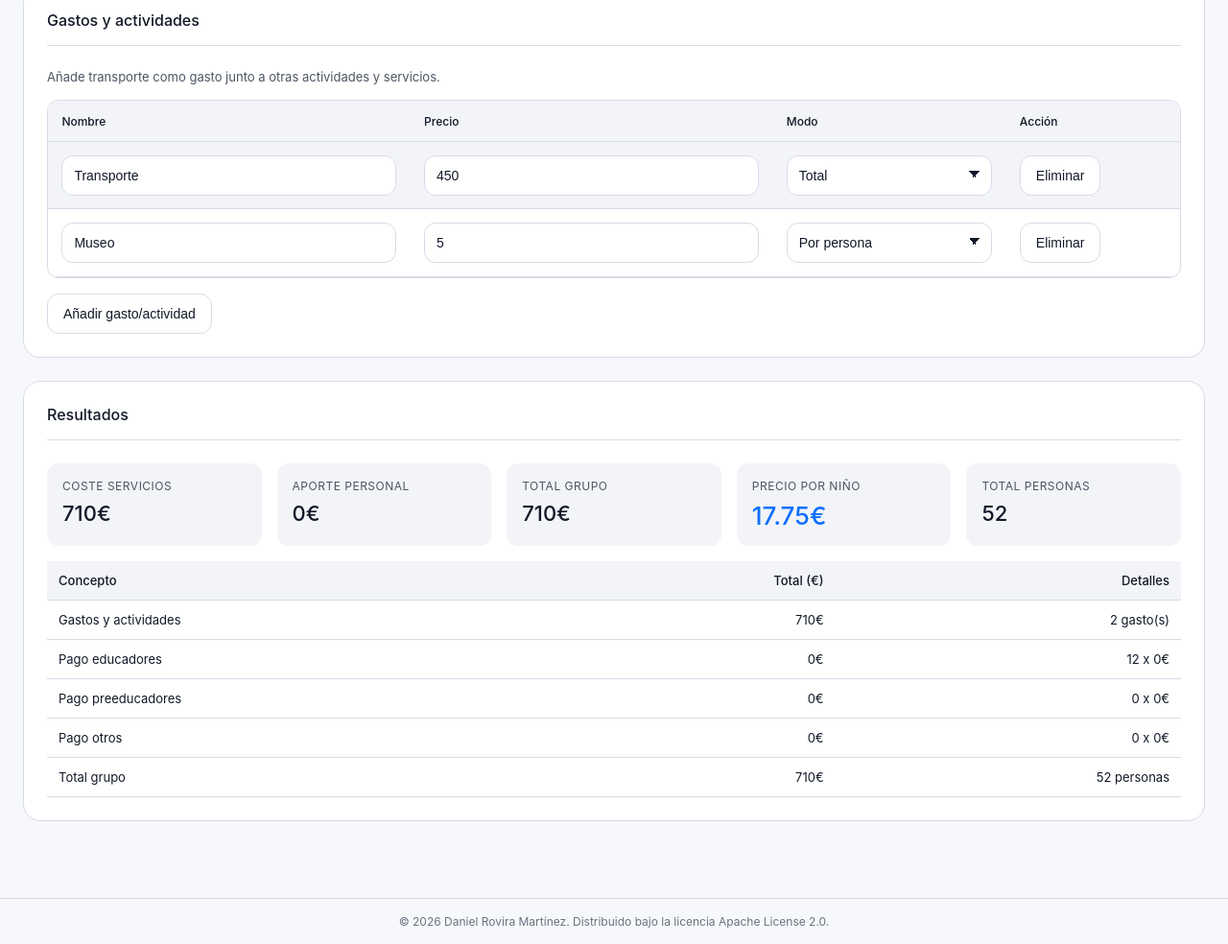
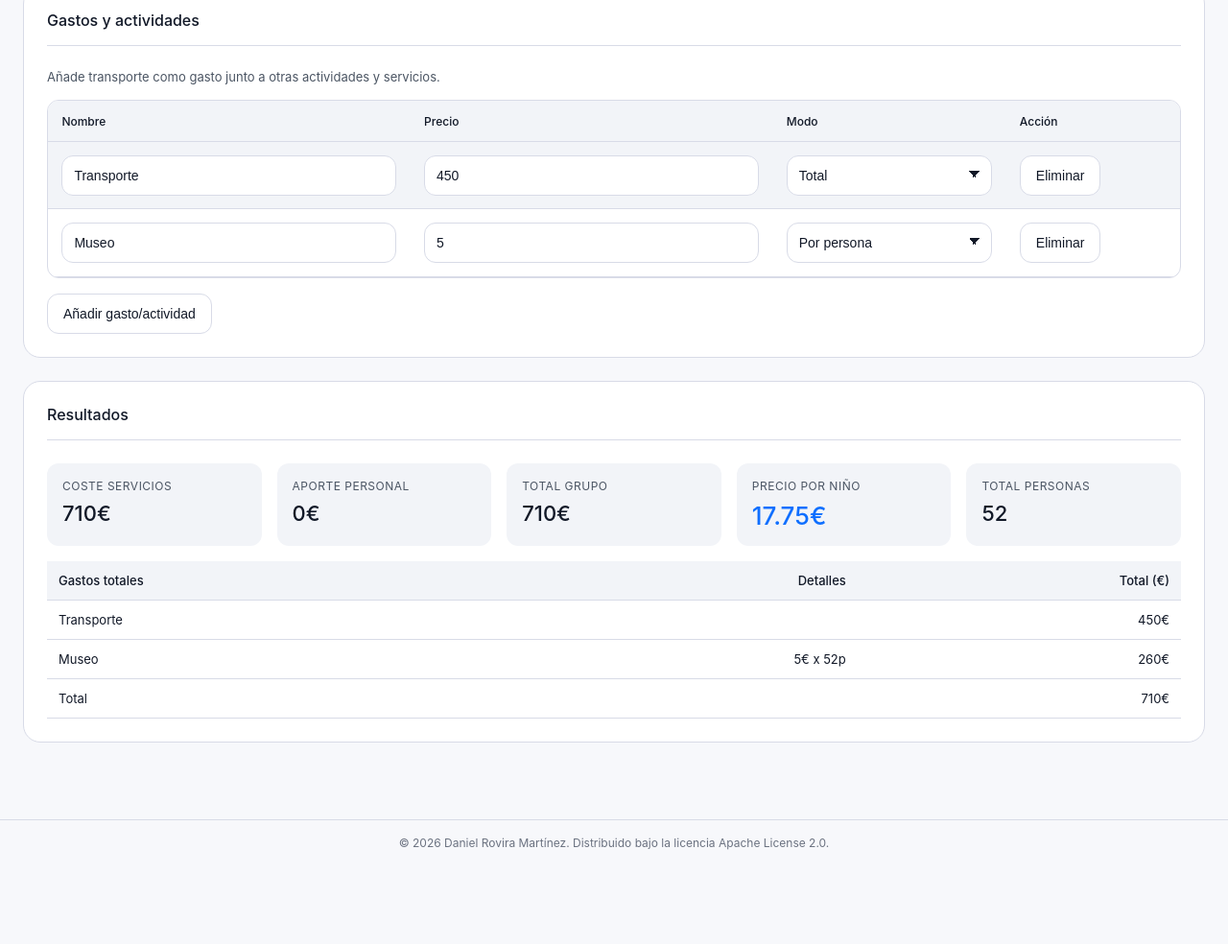
Before and after one commit to pardalaco/Juniors-Presupuestos, a website built with Vite: page calculadora_excursiones.html in a window 1280 px wide. Shown: the part 1044-2028 px from the top of the page at 96% size. After the commit the page ends 1946 px from the top, so only its background shows below. Built offline with nearby package versions, Linux system fonts and the light colour scheme.

Commit message:
feat: gastos totales

```diff
--- a/calculadora_excursiones.html
+++ b/calculadora_excursiones.html
@@ -194,9 +194,9 @@
         <table class="summary-table">
           <thead>
             <tr>
-              <th>Concepto</th>
+              <th>Gastos totales</th>
+              <th style="text-align: right">Detalles</th>
               <th style="text-align: right">Total (€)</th>
-              <th style="text-align: right">Detalles</th>
             </tr>
           </thead>
           <tbody id="summaryBody"></tbody>
--- a/src/excursiones/calculaExcursiones.js
+++ b/src/excursiones/calculaExcursiones.js
@@ -105,43 +105,65 @@ function calculate() {
     formatCurrency(costePorNino);
   document.getElementById("totalPersonas").textContent = totalPersonas;
 
-  const summary = [
-    {
-      concepto: "Gastos y actividades",
-      total: gastosTotal,
-      detalle: activities.length + " gasto(s)",
-    },
-    {
-      concepto: "Pago educadores",
-      total: pagoEducadoresTotal,
-      detalle: `${educadores} x ${formatCurrency(pagoEducadores)}`,
-    },
-    {
-      concepto: "Pago preeducadores",
-      total: pagoPreeducadoresTotal,
-      detalle: `${preeducadores} x ${formatCurrency(pagoPreeducadores)}`,
-    },
-    {
-      concepto: "Pago otros",
-      total: pagoOtrosTotal,
-      detalle: `${otros} x ${formatCurrency(pagoOtros)}`,
-    },
-    {
-      concepto: "Total grupo",
-      total: totalGrupo,
-      detalle: `${totalPersonas} personas`,
-    },
-  ];
+  const filas = document.querySelectorAll("#activityBody tr");
+
+  const summary = [];
+
+  filas.forEach((fila) => {
+    const inputName = fila.querySelector('input[type="text"]');
+    const inputPrice = fila.querySelector('input[type="number"]');
+    const selectMode = fila.querySelector("select");
+
+    const price = parseFloat(inputPrice.value) || 0;
+    let total = 0;
+    if (selectMode.value === "total") {
+      total = price;
+    } else if (selectMode.value === "porPersona") {
+      total = price * totalPersonas;
+    } else if (selectMode.value === "porNino") {
+      total = price * ninos;
+    }
+
+    if (inputName && inputPrice && selectMode) {
+      summary.push({
+        name: inputName.value || "Nueva Actividad",
+        price: price,
+        mode: selectMode.value,
+        total: total,
+      });
+    }
+  });
+
+  summary.push({
+    name: "Total",
+    total: gastosTotal,
+  });
 
   const summaryBody = document.getElementById("summaryBody");
   summaryBody.innerHTML = "";
   summary.forEach((item) => {
     const row = document.createElement("tr");
-    row.innerHTML = `
-            <td>${item.concepto}</td>
-            <td style="text-align: right">${formatCurrency(item.total)}</td>
-            <td style="text-align: right">${item.detalle}</td>
+
+    if (item.mode === "porPersona") {
+      row.innerHTML = `
+            <td>${item.name}</td>
+            <td style="text-align: right">${item.price}€ x ${totalPersonas}p</td>
+            <td style="text-align: right">${item.total}€</td>
           `;
+    } else if (item.mode === "porNino") {
+      row.innerHTML = `
+            <td>${item.name}</td>
+            <td style="text-align: right">${item.price}€ x ${ninos}n</td>
+            <td style="text-align: right">${item.total}€</td>
+          `;
+    } else {
+      row.innerHTML = `
+            <td>${item.name}</td>
+            <td style="text-align: right"></td>
+            <td style="text-align: right">${item.total}€</td>
+          `;
+    }
+
     summaryBody.appendChild(row);
   });
 }
```
